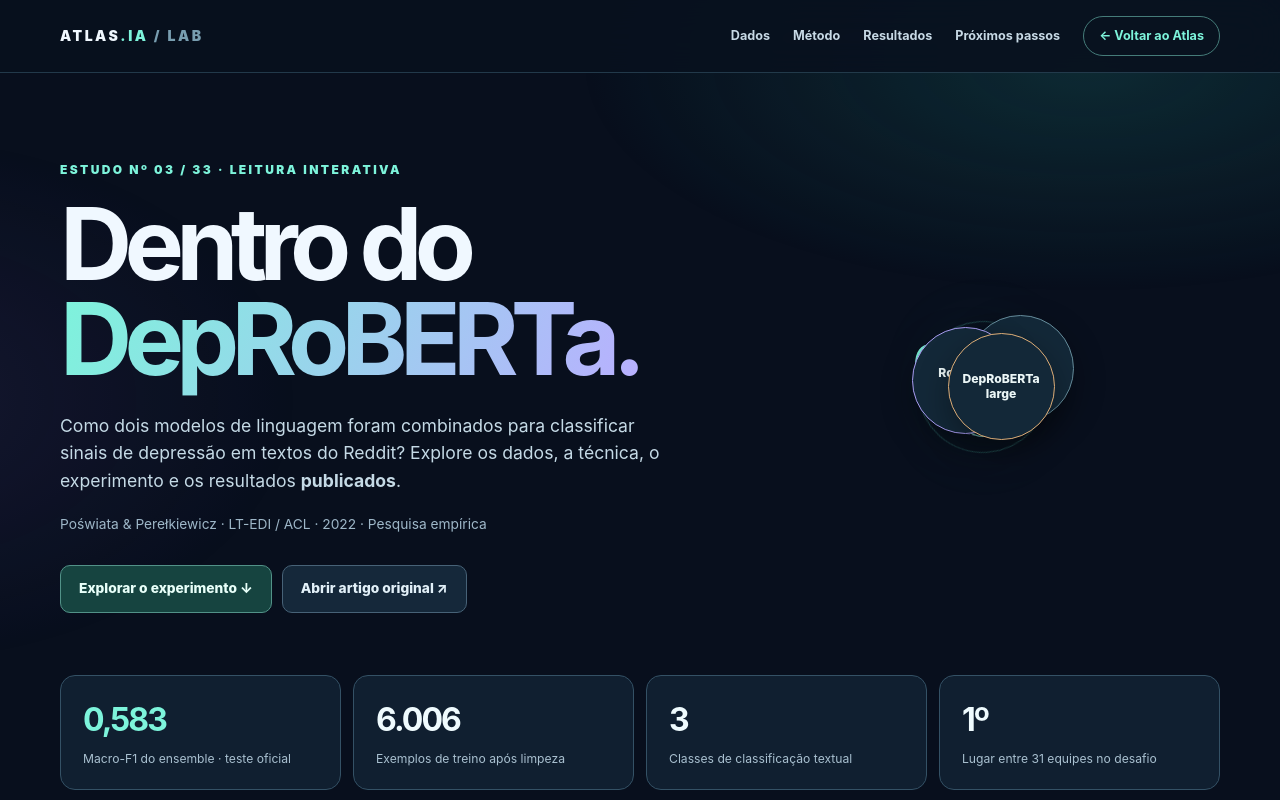
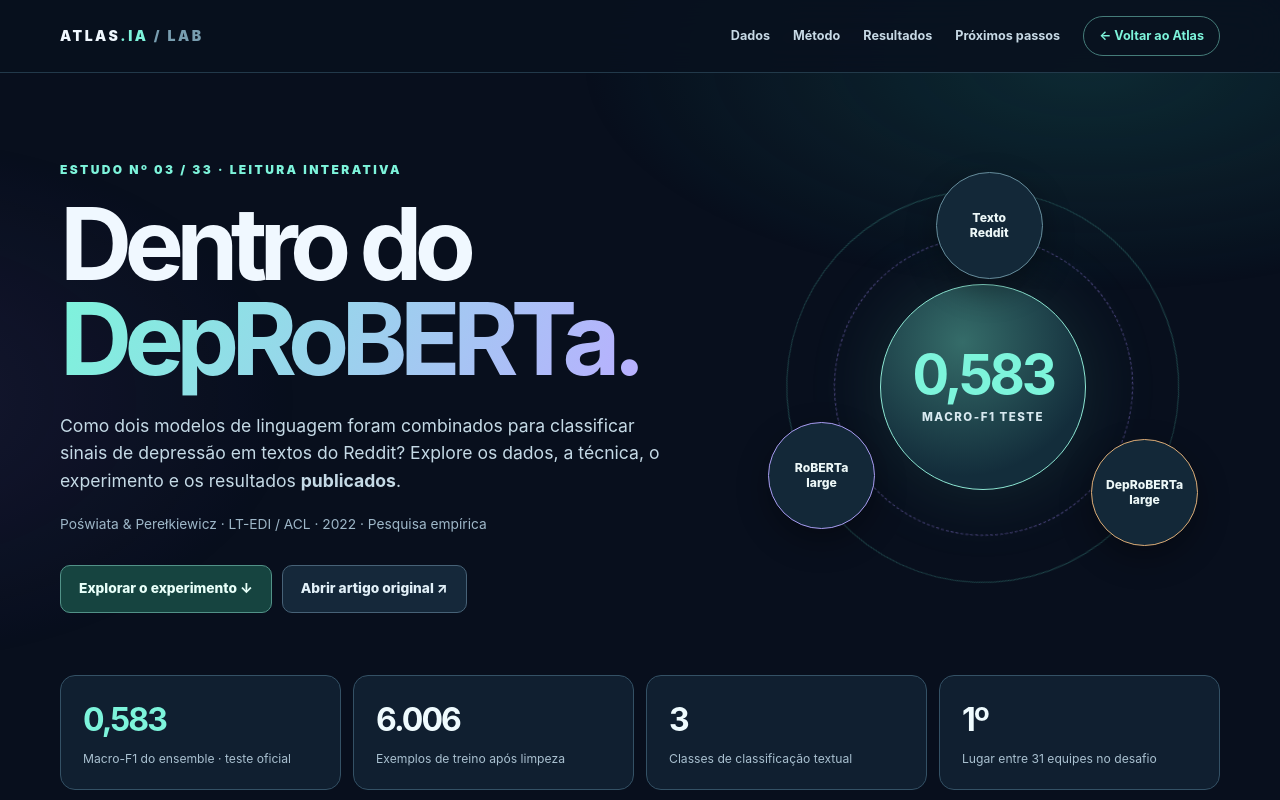
Before and after one commit to fernandomarquesaluno-svg/depression_poject, a plain HTML site: page tabelas/comparativo/estudo-deproberta.html in a window 1280 px wide. Shown: the top 800 px of the page. Drawn offline with Linux system fonts and the light colour scheme.

Commit message:
fix: ajustar proporcao da animacao do laboratorio

```diff
--- a/tabelas/comparativo/estudo-deproberta.html
+++ b/tabelas/comparativo/estudo-deproberta.html
@@ -21,7 +21,7 @@ header{position:sticky;top:0;z-index:80;background:#08111ee6;border-bottom:1px s
 h1{font-size:clamp(3.25rem,7.8vw,6.6rem);line-height:.95;letter-spacing:-.077em;margin:17px 0 25px}h1 em{font-style:normal;background:linear-gradient(115deg,var(--teal),var(--violet));-webkit-background-clip:text;background-clip:text;color:transparent}
 .hero p{font-size:1.1rem;color:#c5dae6;max-width:610px}.authors{font-size:.86rem!important;color:#9eb7c8!important;margin-top:19px}.hero-actions{display:flex;flex-wrap:wrap;gap:10px;margin-top:29px}
 .btn{display:inline-flex;align-items:center;justify-content:center;gap:9px;padding:12px 18px;border-radius:10px;font-size:.86rem;font-weight:800;text-decoration:none;border:1px solid #529288;background:#164440;color:#e8fff9;transition:transform .2s,background .2s}.btn:hover{transform:translateY(-3px);background:#225b52}.btn.secondary{background:#15283a;color:#e2f0f8;border-color:#476277}
-.signal{position:relative;aspect-ratio:1;max-width:430px;margin:auto;display:grid;place-items:center;isolation:isolate}.signal:before,.signal:after{content:"";position:absolute;border:1px solid #3f958a6b;border-radius:50%;width:91%;height:91%;animation:turn 28s linear infinite}.signal:after{width:69%;height:69%;border-style:dashed;border-color:#8b79db8a;animation-direction:reverse;animation-duration:23s}
+.signal{position:relative;width:100%;aspect-ratio:1;max-width:430px;margin:auto;display:grid;place-items:center;isolation:isolate}.signal:before,.signal:after{content:"";position:absolute;border:1px solid #3f958a6b;border-radius:50%;width:91%;height:91%;animation:turn 28s linear infinite}.signal:after{width:69%;height:69%;border-style:dashed;border-color:#8b79db8a;animation-direction:reverse;animation-duration:23s}
 .signal-core{width:48%;aspect-ratio:1;border-radius:50%;display:flex;flex-direction:column;align-items:center;justify-content:center;background:radial-gradient(circle at 40% 28%,#356c69,#132d3b 70%);border:1px solid #8de8d4;box-shadow:0 0 80px #6be4cb22;z-index:2}
 .signal-core strong{font-size:3.4rem;line-height:1;color:var(--teal);letter-spacing:-.06em}.signal-core span{font-size:.72rem;letter-spacing:.13em;font-weight:800;color:#d7e8ef;margin-top:7px}
 .orb{position:absolute;border:1px solid #668d9c;background:#132838;color:#ecf7f7;display:grid;place-items:center;text-align:center;width:107px;height:107px;border-radius:50%;font-size:.76rem;font-weight:800;line-height:1.25;z-index:3;box-shadow:0 12px 32px #0005}.orb.one{top:0;left:39%}.orb.two{bottom:17%;left:0;border-color:#a89cf1}.orb.three{bottom:13%;right:0;border-color:#ddad77}
```
